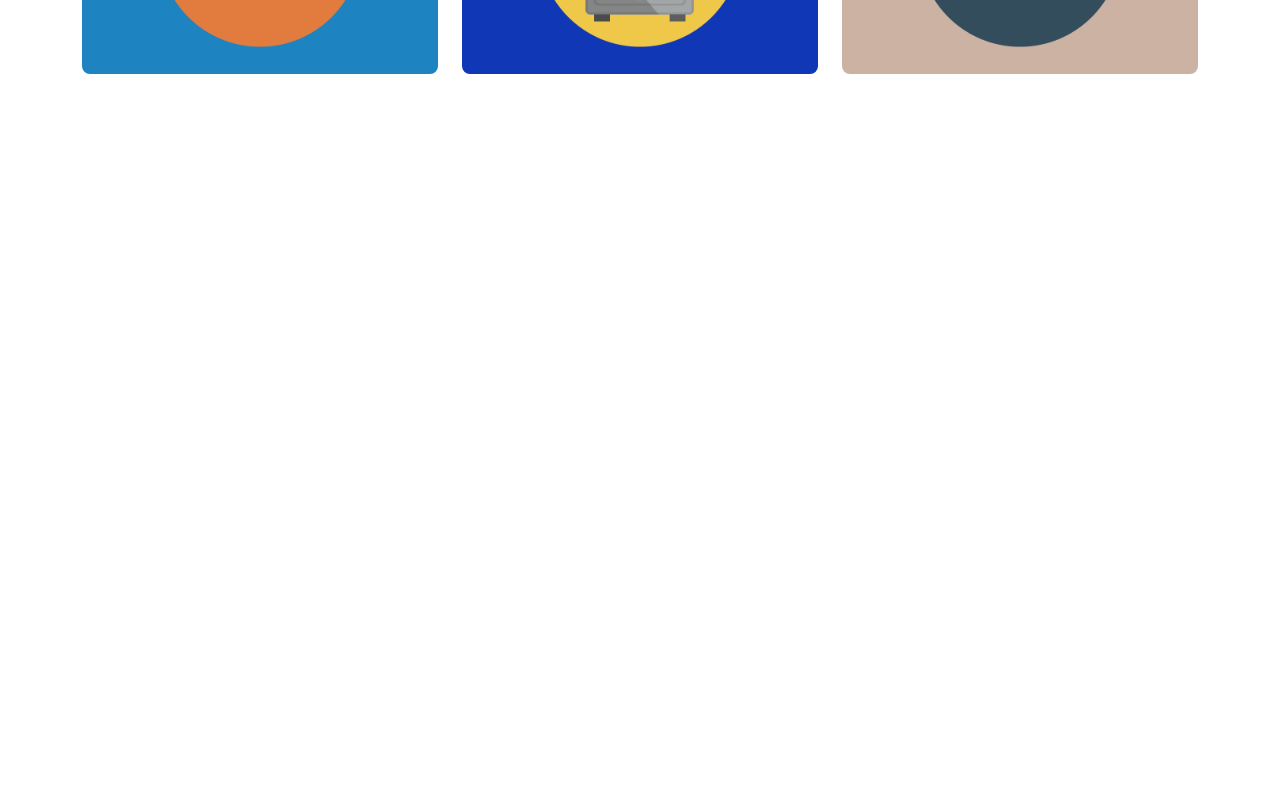
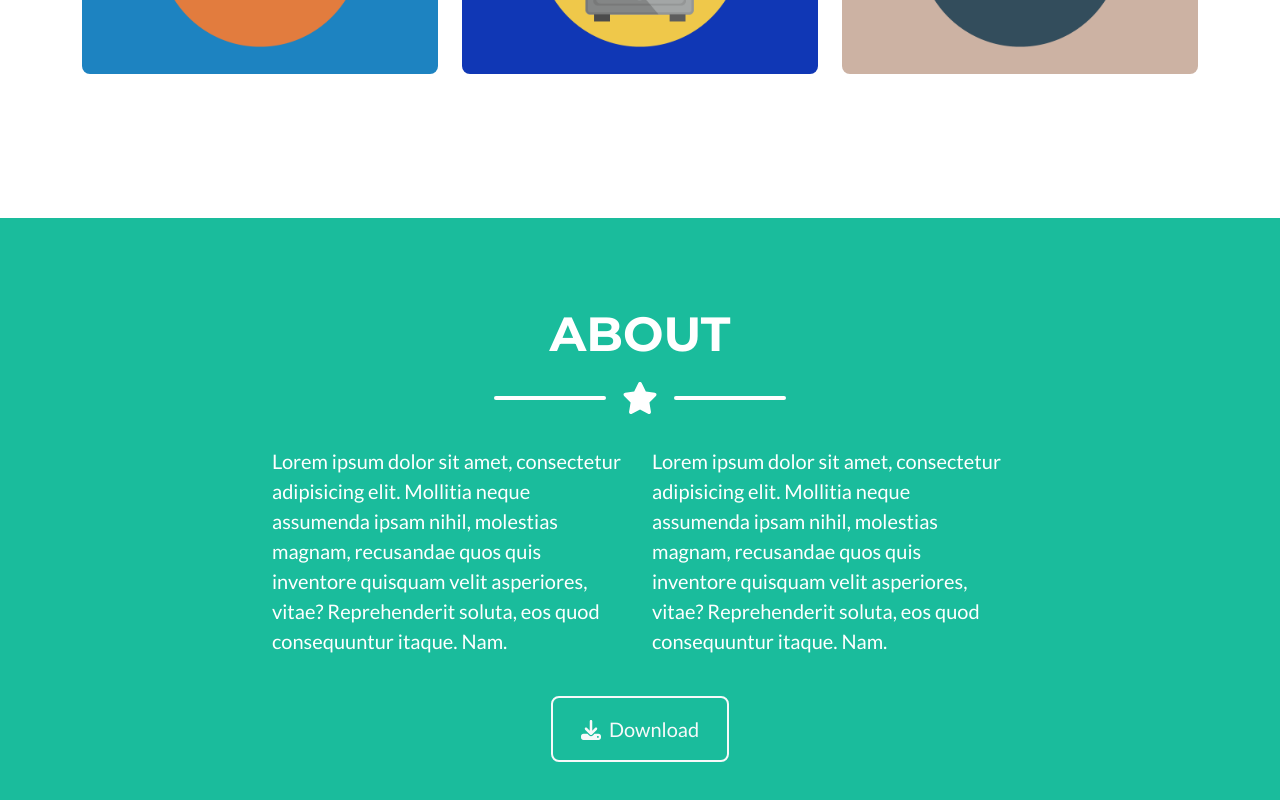
Before and after one commit to himanshuverma544/Portfolio-React, a React (Create React App) app: page / in a window 1280 px wide. Shown: the part 1424-2224 px from the top of the page. Before the commit the page ends 1642 px from the top, so only its background shows below. Built offline with nearby package versions, Linux system fonts and the light colour scheme.

Commit message:
added AboutSection component

```diff
--- /dev/null
+++ b/src/AboutSection.js
@@ -0,0 +1,31 @@
+import React from "react";
+
+import {Divider} from "./RepeatedElements";
+import {TextContent} from "./RepeatedElements";
+
+import getTextContent from "./TextContent";
+
+const AboutSection = ({heading, theTextContent, link}) => (
+  <section className="page-section bg-primary text-white mb-0" id="about">
+    <div className="container">
+      {/* <!-- About Section Heading--> */}
+      <h2 className="page-section-heading text-center text-uppercase text-white">{heading}</h2>
+      {/* <!-- Icon Divider--> */}
+      <Divider/>
+      {/* <!-- About Section Content--> */}
+      <div className="row">
+        <TextContent classNameText = "col-lg-4 ms-auto" theTextContent = {getTextContent(theTextContent.left)}/>
+        <TextContent classNameText = "col-lg-4 me-auto" theTextContent = {getTextContent(theTextContent.right)}/>
+      </div>
+      {/* <!-- About Section Button--> */}
+      <div className="text-center mt-4">
+        <a className="btn btn-xl btn-outline-light" href={link.url}>
+          <i className="fas fa-download me-2"></i>
+          {link.title}
+        </a>
+      </div>
+    </div>
+  </section>
+);
+
+export default AboutSection;
--- a/src/App.js
+++ b/src/App.js
@@ -6,6 +6,7 @@ import Navigation from "./Navigation";
 import Masthead from "./Masthead";
 import PortfolioSection from "./PortfolioSection";
 import PortfolioModals from "./PortfolioModals";
+import AboutSection from "./AboutSection";
 
 const App = () => (
   <>
@@ -20,6 +21,11 @@ const App = () => (
       heading = "Portfolio"
     />
     <PortfolioModals/>
+    <AboutSection
+      heading = "About"
+      theTextContent = {{left : "aboutSecLeftContent", right : "aboutSecRightContent"}}
+      link = {{url : "#", title : "Download"}}
+    />
   </>
 );
 
--- a/src/RepeatedElements.js
+++ b/src/RepeatedElements.js
@@ -27,3 +27,8 @@ export const PortfolioItem = ({dataBsTargetNumValue, img}) => (
     </div>
   </div>
 );
+
+/* Inside About Section */
+export const TextContent = ({classNameText, theTextContent}) => (
+  <div className={classNameText}><p className="lead">{theTextContent}</p></div>
+);
--- a/src/TextContent.js
+++ b/src/TextContent.js
@@ -1,4 +1,6 @@
 const textContent = {
+
+  /* Portfolio Modals */
 
   cabinModal : "Lorem ipsum dolor sit amet, consectetur adipisicing elit. Mollitia neque assumenda ipsam nihil, molestias magnam, recusandae quos quis inventore quisquam velit asperiores, vitae? Reprehenderit soluta, eos quod consequuntur itaque. Nam.",
 
@@ -10,7 +12,15 @@ const textContent = {
 
   safeModal : "Lorem ipsum dolor sit amet, consectetur adipisicing elit. Mollitia neque assumenda ipsam nihil, molestias magnam, recusandae quos quis inventore quisquam velit asperiores, vitae? Reprehenderit soluta, eos quod consequuntur itaque. Nam.",
 
-  submarineModal : "Lorem ipsum dolor sit amet, consectetur adipisicing elit. Mollitia neque assumenda ipsam nihil, molestias magnam, recusandae quos quis inventore quisquam velit asperiores, vitae? Reprehenderit soluta, eos quod consequuntur itaque. Nam."
+  submarineModal : "Lorem ipsum dolor sit amet, consectetur adipisicing elit. Mollitia neque assumenda ipsam nihil, molestias magnam, recusandae quos quis inventore quisquam velit asperiores, vitae? Reprehenderit soluta, eos quod consequuntur itaque. Nam.",
+
+
+  /* About Section */
+
+  aboutSecLeftContent : "Lorem ipsum dolor sit amet, consectetur adipisicing elit. Mollitia neque assumenda ipsam nihil, molestias magnam, recusandae quos quis inventore quisquam velit asperiores, vitae? Reprehenderit soluta, eos quod consequuntur itaque. Nam.",
+
+  aboutSecRightContent : "Lorem ipsum dolor sit amet, consectetur adipisicing elit. Mollitia neque assumenda ipsam nihil, molestias magnam, recusandae quos quis inventore quisquam velit asperiores, vitae? Reprehenderit soluta, eos quod consequuntur itaque. Nam."
+
 };
 
 function getTextContent(key) {
```
